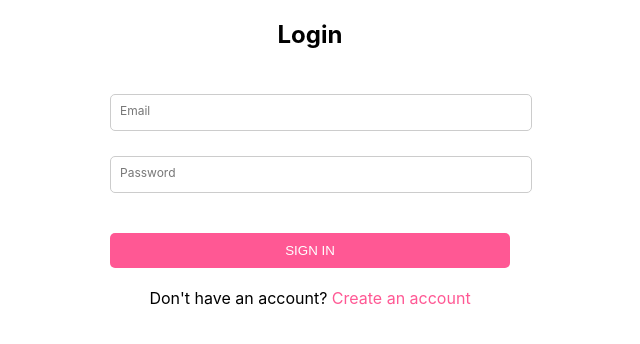
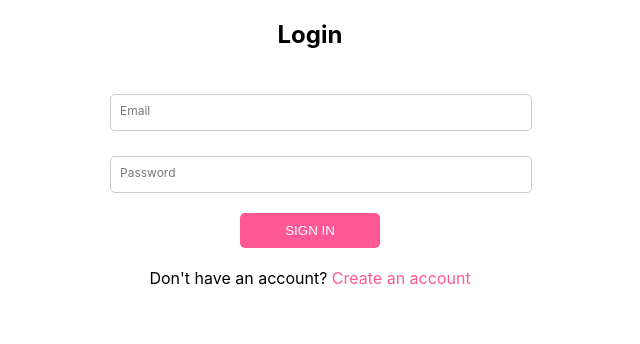
Before and after one commit to IT21182914/Codesec-Project, a React (Create React App) app in the folder frontend/: page / in a window 1280 px wide. Shown: the top 344 px of the page, without its empty margins (330-970 px from the left). Built offline with nearby package versions, Linux system fonts and the light colour scheme.

Commit message:
Button Size

```diff
--- a/frontend/src/components/RegisterForm.css
+++ b/frontend/src/components/RegisterForm.css
@@ -43,12 +43,15 @@ label {
 }
 
 button.submit-button {
-    width: 100%;
+    width: 35%;
     padding: 10px;
     border: none;
     border-radius: 5px;
     cursor: pointer;
-    margin-top: 20px;
+    margin: 20px auto;
+    /* Center the button horizontally */
+    display: block;
+    /* Ensures the button takes up the specified width */
     background-color: #ff5894;
     color: white;
 }
```
